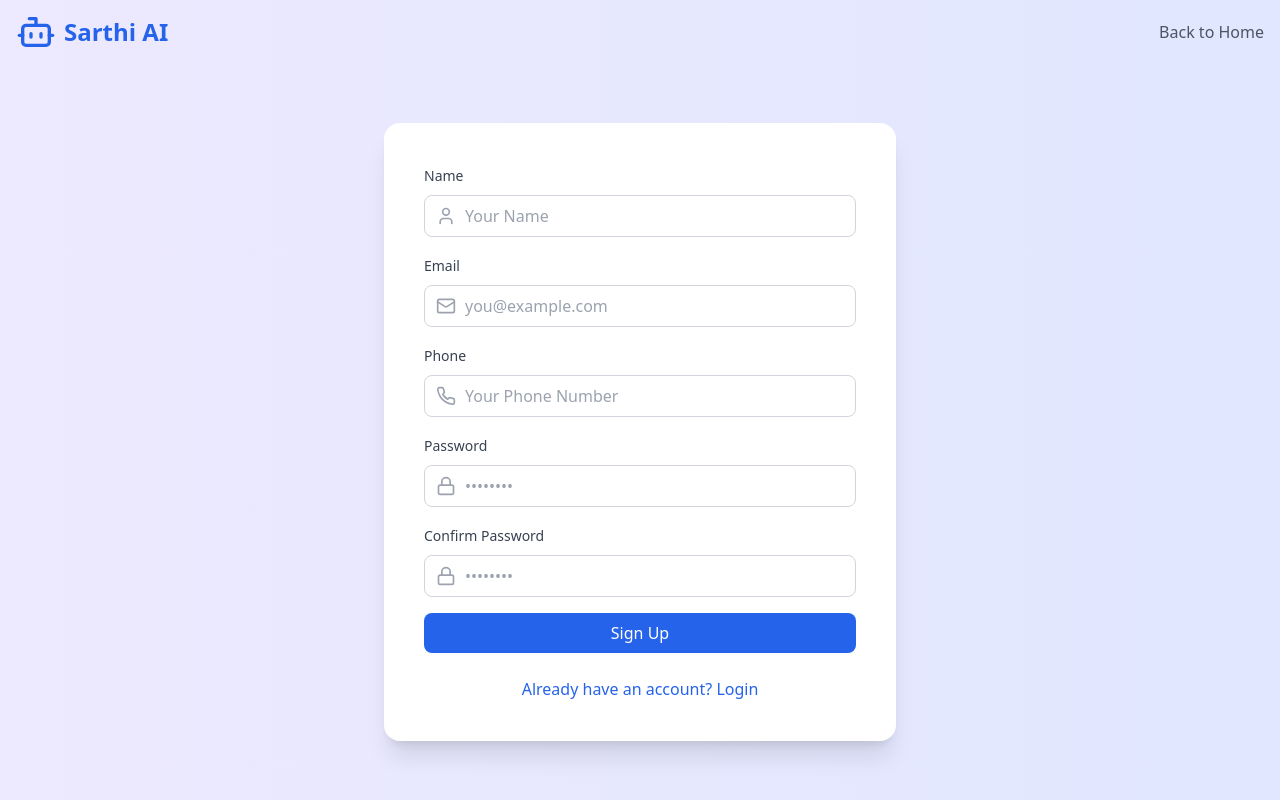
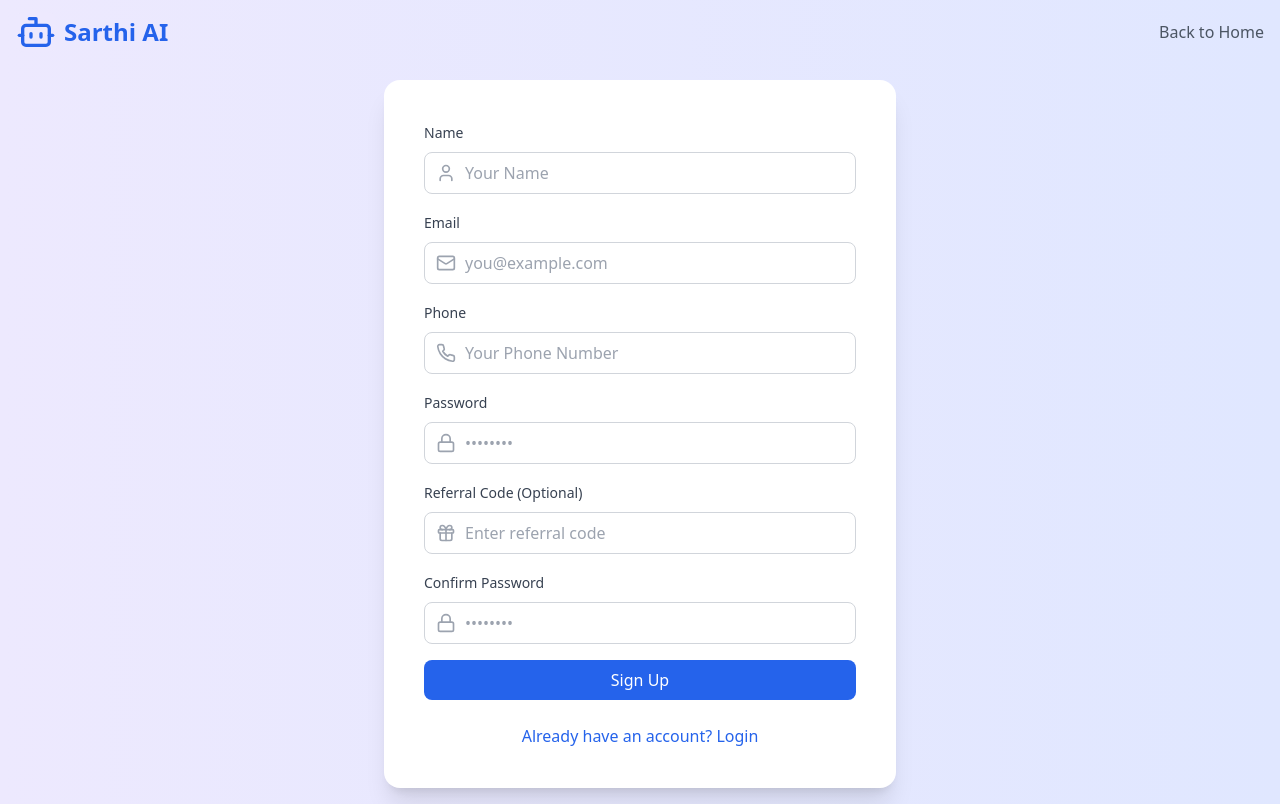
Before and after one commit to PratikPachaghare/Path_Finder_client, a React (Vite) app: page / in a window 1280 px wide. Both pictures are taken after a click on the button "Need an account? Register". Built offline with nearby package versions, Linux system fonts and the light colour scheme.

Commit message:
latest reafral use

```diff
--- a/src/components/auth/RessisterPage.jsx
+++ b/src/components/auth/RessisterPage.jsx
@@ -1,5 +1,5 @@
 import React, { useState } from 'react';
-import { Mail, Lock, User, Phone } from 'lucide-react';
+import { Mail, Lock, User, Phone, Gift } from 'lucide-react';
 import { bass_URL } from '../../utils/api';
 
 const RegisterPage = () => {
@@ -8,6 +8,7 @@ const RegisterPage = () => {
   const [password, setPassword] = useState('');
   const [confirmPassword, setConfirmPassword] = useState('');
   const [phone, setPhone] = useState('');
+  const [referralCode, setReferralCode] = useState('');
   const [loading, setLoading] = useState(false);
   const [error, setError] = useState(null);
 
@@ -28,7 +29,7 @@ const RegisterPage = () => {
         headers: {
           'Content-Type': 'application/json',
         },
-        body: JSON.stringify({ name, email, password, phone }),
+        body: JSON.stringify({ name, email, password, phone, referralCode: referralCode.trim() }),
       });
 
       const data = await response.json();
@@ -102,6 +103,19 @@ const RegisterPage = () => {
         </div>
       </div>
       <div className="space-y-2">
+        <label className="text-sm font-medium text-gray-700">Referral Code (Optional)</label>
+        <div className="relative">
+          <Gift className="absolute left-3 top-1/2 transform -translate-y-1/2 text-gray-400 w-5 h-5" />
+          <input
+            type="text"
+            placeholder="Enter referral code"
+            value={referralCode}
+            onChange={(e) => setReferralCode(e.target.value.toUpperCase())}
+            className="block w-full pl-10 py-2 border border-gray-300 rounded-lg"
+          />
+        </div>
+      </div>
+      <div className="space-y-2">
         <label className="text-sm font-medium text-gray-700">Confirm Password</label>
         <div className="relative">
           <Lock className="absolute left-3 top-1/2 transform -translate-y-1/2 text-gray-400 w-5 h-5" />
```
